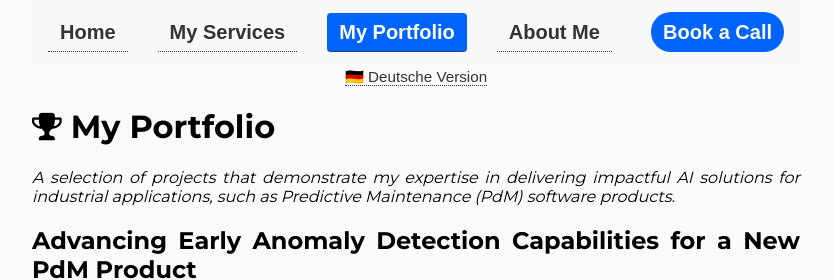
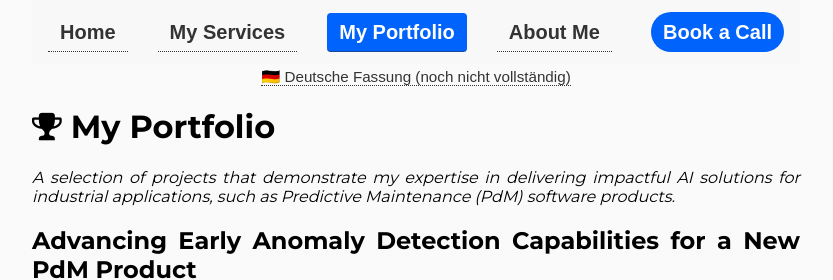
Before and after one commit to alexkolo/strategic-ai, a Jekyll site: the page built from en/portfolio.md, in a window 1280 px wide and 900 px high, cut to the strip 0-280 px from the top of the window. Shown: the whole strip, without its empty margins (224-1057 px from the left). Built offline with Jekyll 4.4.1, drawn with Linux system fonts in a browser that asks for light colours; some web fonts are replaced.

Commit message:
fix: update language switch link text to indicate it's a work in progress

```diff
--- a/_includes/navigation_en.html
+++ b/_includes/navigation_en.html
@@ -24,7 +24,7 @@
     <a
       href="{% if page.url == '/' %}{{ site.baseurl }}/de/{% else %}{{ site.baseurl }}{{ page.url | replace: '/en/', '/de/' }}{% endif %}"
     >
-      🇩🇪 Deutsche Version
+      🇩🇪 Deutsche Fassung (noch nicht vollständig)
     </a>
   </div>
 </nav>
```
